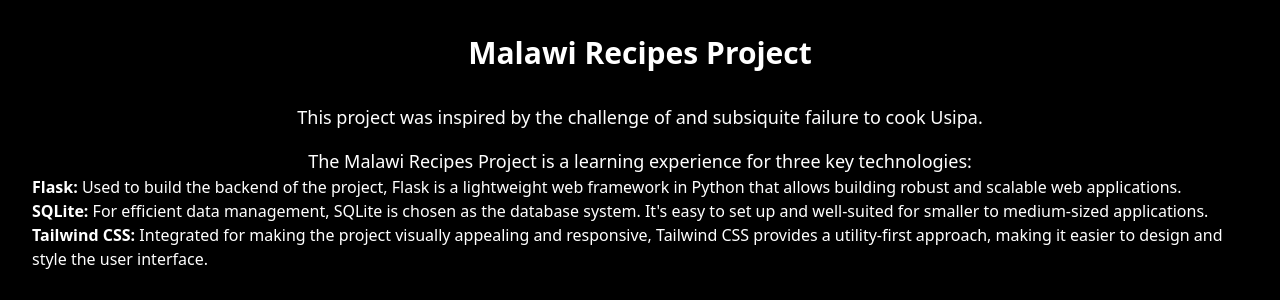
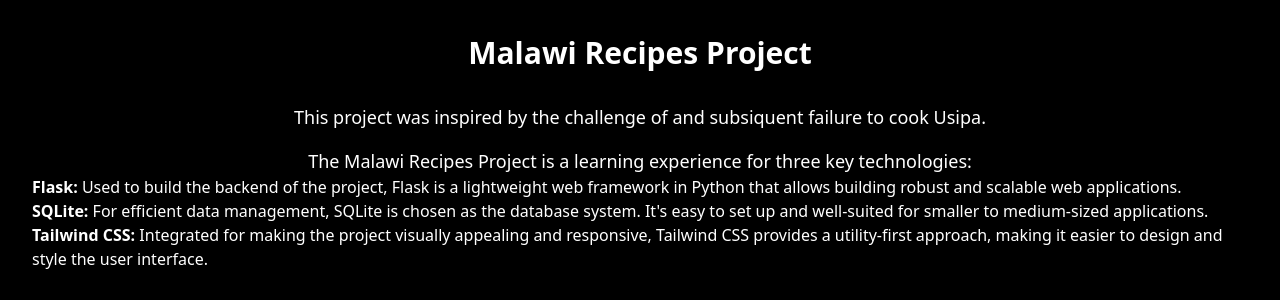
Before and after one commit to darlingson/malawi-recipes, a Flask app: page /about in a window 1280 px wide. Shown: the part 125-425 px from the top of the page. Run offline with Flask 3, Linux system fonts and the light colour scheme; style sheets or scripts are compiled from the project's sources; some web fonts are replaced.

Commit message:
fixed subsiquent typo

```diff
--- a/templates/about.html
+++ b/templates/about.html
@@ -5,7 +5,7 @@
         <h1 class="text-3xl font-bold mb-8">Malawi Recipes Project</h1>
 
         <p class="text-lg mb-4">
-            This project was inspired by the challenge of and subsiquite failure to cook Usipa.
+            This project was inspired by the challenge of and subsiquent failure to cook Usipa.
         </p>
 
         <p class="text-lg">
```
